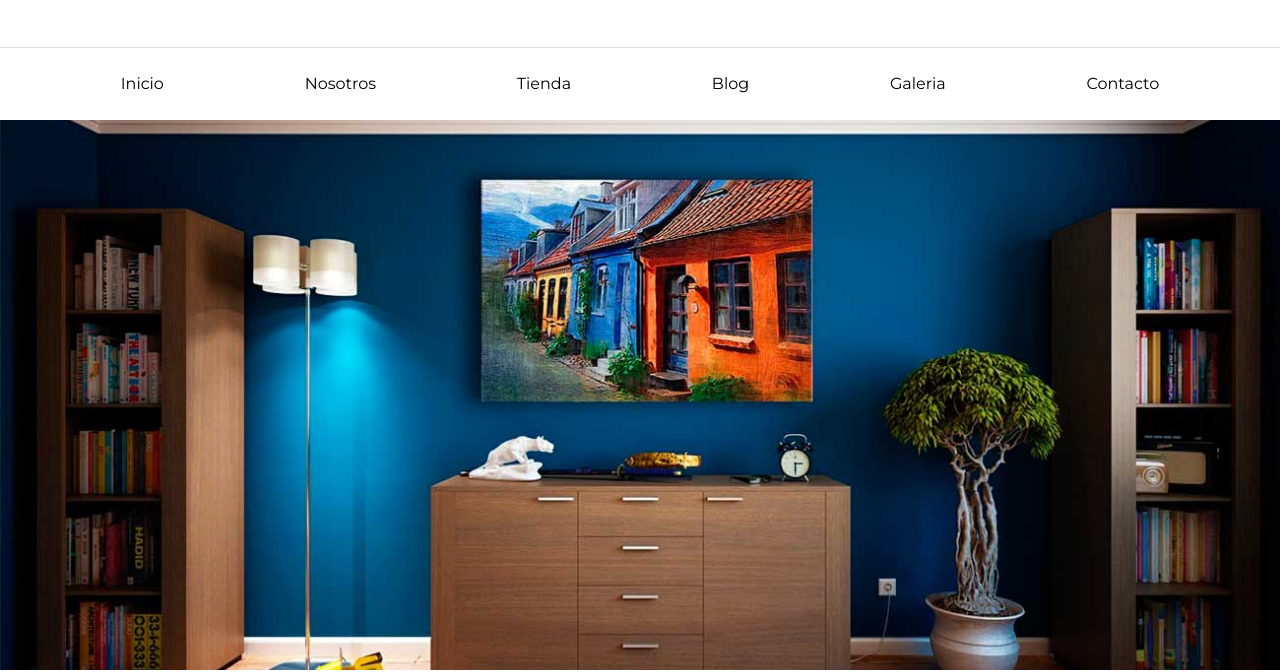
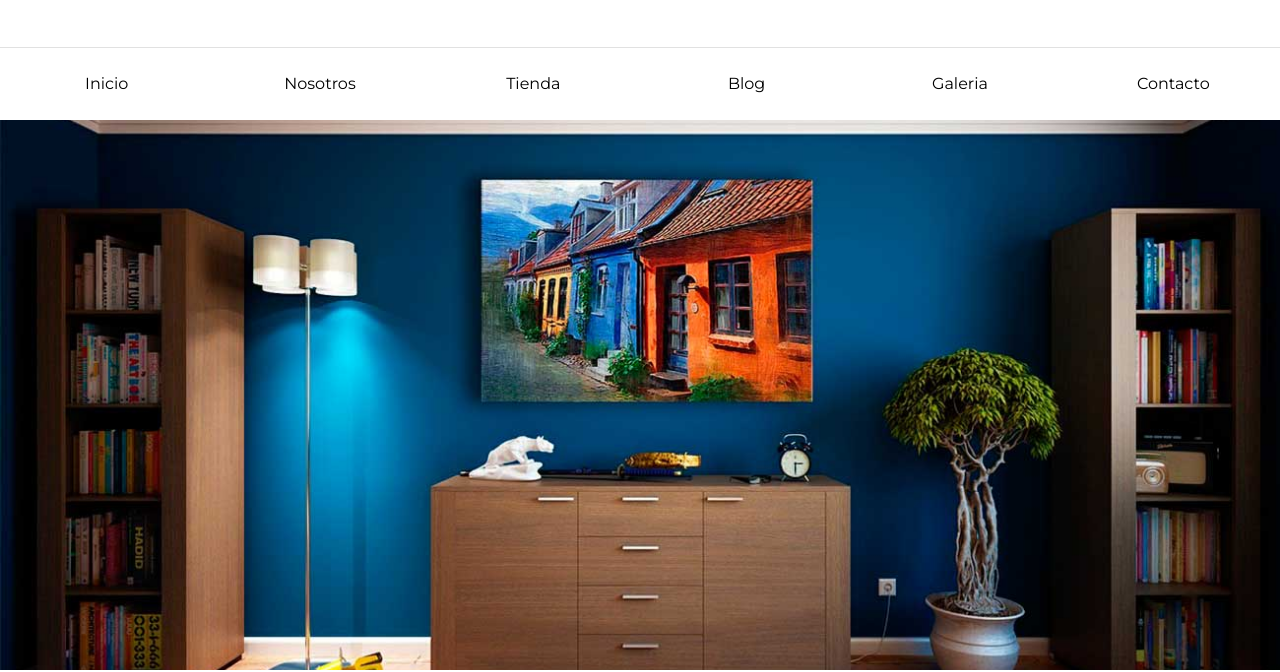
Before and after one commit to Thomopfer/muebles, a plain HTML site: page index.html in a window 1280 px wide. Shown: the part 153-825 px from the top of the page. Drawn offline with nearby package versions, Linux system fonts and the light colour scheme.

Commit message:
full nav bar

```diff
--- a/css/app.css
+++ b/css/app.css
@@ -130,6 +130,13 @@ h3{
    display: flex;
    flex-direction: column;
    align-items: center;
+
+   width: 100%;
+}
+
+.contenedor-principal__a{
+    width: 100%;
+    text-align: center;
 }
 
 @media (min-width: 768px) {
```
